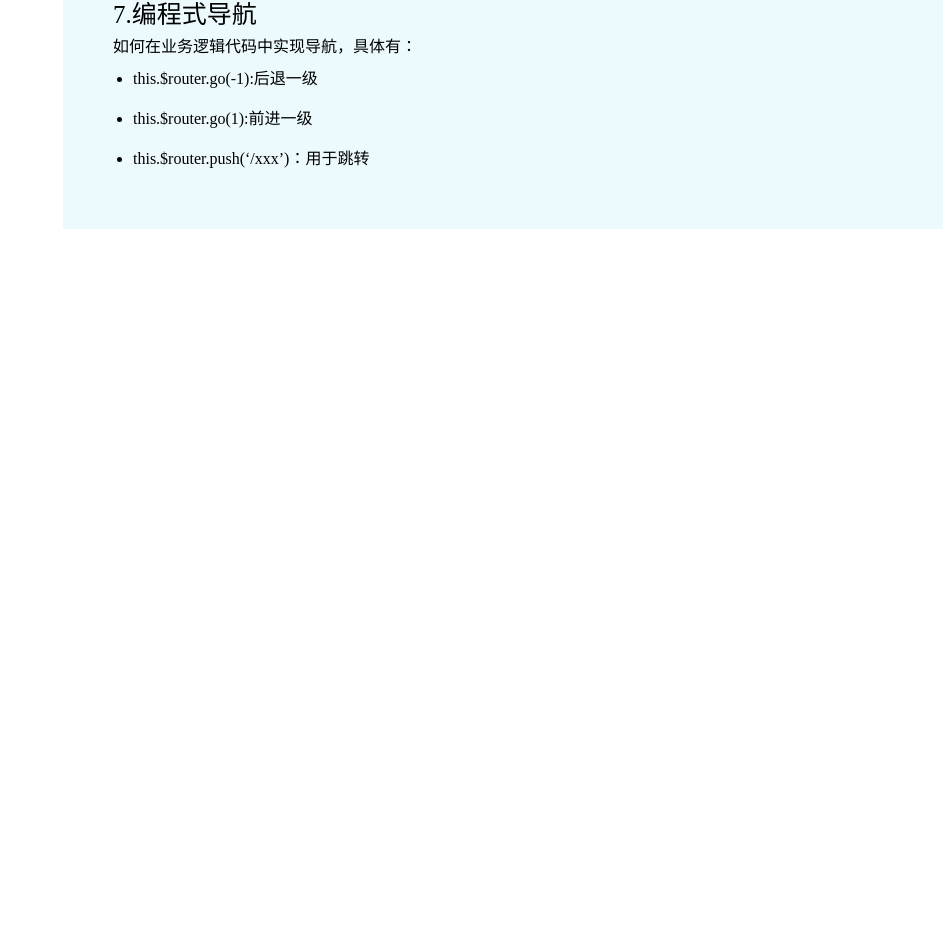
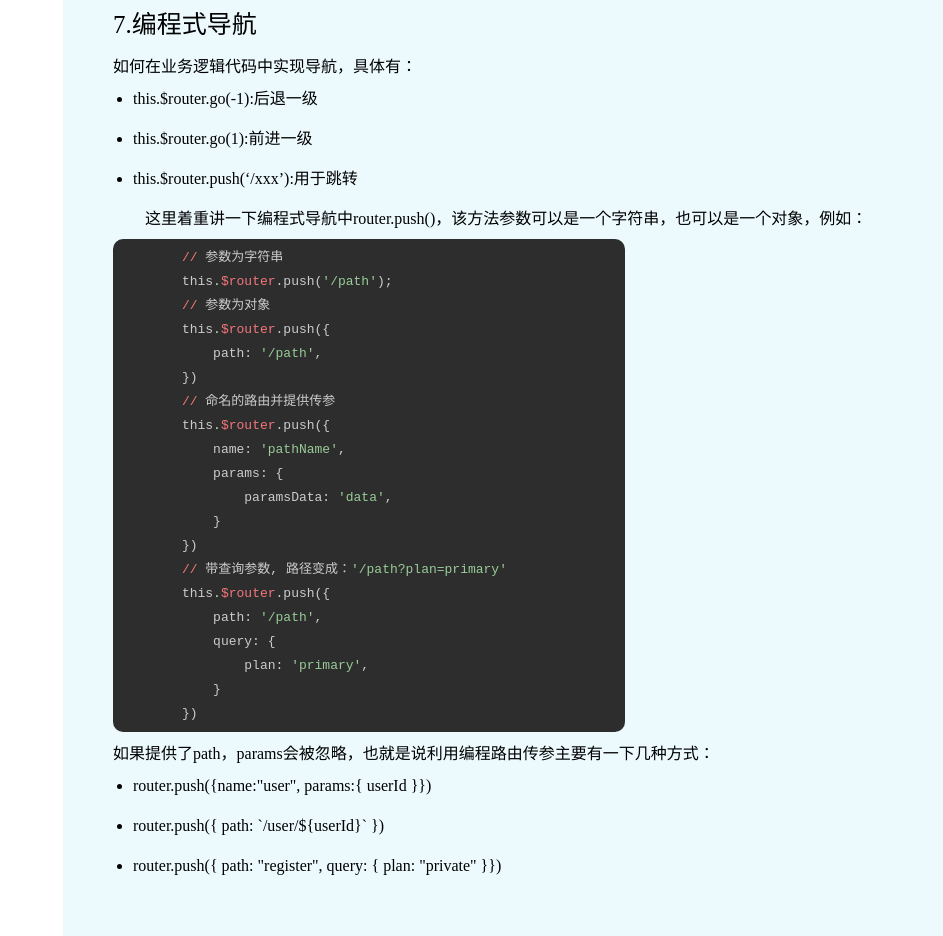
Before and after one commit to gt3060/interview-skill, a Vue app: page /vueDetail/vueRouter/routerSecond in a window 1280 px wide. Shown: the part 2268-3204 px from the top of the page, without its empty margins (337-1280 px from the left). Before the commit the page ends 2497 px from the top, so only its background shows below. Built offline with nearby package versions, Linux system fonts and the light colour scheme.

Commit message:
feat 完善vue-router

```diff
--- a/src/components/textField.vue
+++ b/src/components/textField.vue
@@ -69,6 +69,7 @@ export default {
 }
 
 .fontLineHeight {
+    margin-top: 10px;
     line-height: 24px;
 }
 </style>
--- a/src/views/vueInterview/vueRouter.vue
+++ b/src/views/vueInterview/vueRouter.vue
@@ -102,6 +102,32 @@
         <text-field :title="titleContent[9].title"
                     :content="titleContent[9].content" />
         <text-field :list="programList"></text-field>
+        <text-field :content="navigationContent"></text-field>
+        <div class="codeBorder fontCodeStyle">
+            <pre class="codeBorder">
+        // 参数为字符串<br/>
+        this.$router.push('/path');<br/>
+        // 参数为对象<br/>
+        this.$router.push({<br/>
+            path: '/path',<br/>
+        })<br/>
+        // 命名的路由并提供传参<br/>
+        this.$router.push({<br/>
+            name: 'pathName',<br/>
+            params: {<br/>
+                paramsData: 'data',<br/>
+            }<br/>
+        })<br/>
+        // 带查询参数, 路径变成：'/path?plan=primary'<br/>
+        this.$router.push({<br/>
+            path: '/path',<br/>
+            query: {<br/>
+                plan: 'primary',<br/>
+            }<br/>
+        })
+            </pre>
+        </div>
+        <text-field :list="navigationList"></text-field>
     </div>
 </template>
 
@@ -186,11 +212,28 @@ export default {
                         data: 'this.$router.go(1):前进一级',
                     },
                     {
-                        data: 'this.$router.push(‘/xxx’)：用于跳转',
+                        data: 'this.$router.push(‘/xxx’):用于跳转',
+                    },
+                ],
+            },
+            navigationList: {
+                listTitle:
+                    '如果提供了path，params会被忽略，也就是说利用编程路由传参主要有一下几种方式：',
+                routeList: [
+                    {
+                        data: 'router.push({name:"user", params:{ userId }})',
+                    },
+                    {
+                        data: 'router.push({ path: `/user/${userId}` })',
+                    },
+                    {
+                        data:
+                            'router.push({ path: "register", query: { plan: "private" }})',
                     },
                 ],
             },
             onlyContent: `对于beforeRouteUpdate和beforeRouteLeave不支持next回调（就是生成vm），因为此时已经有this，故只可写next()/next(false)/next('/')/next(error)`,
+            navigationContent: `这里着重讲一下编程式导航中router.push()，该方法参数可以是一个字符串，也可以是一个对象，例如：`,
         };
     },
 };
```
